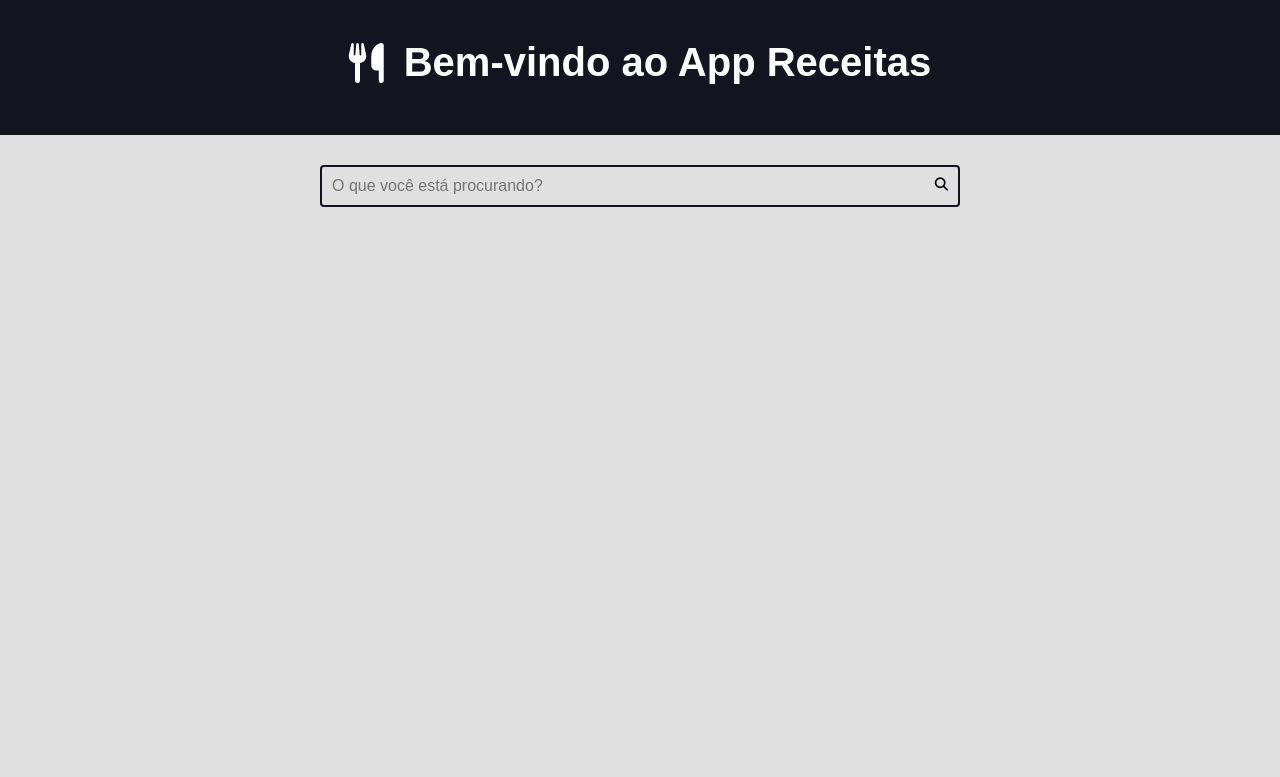
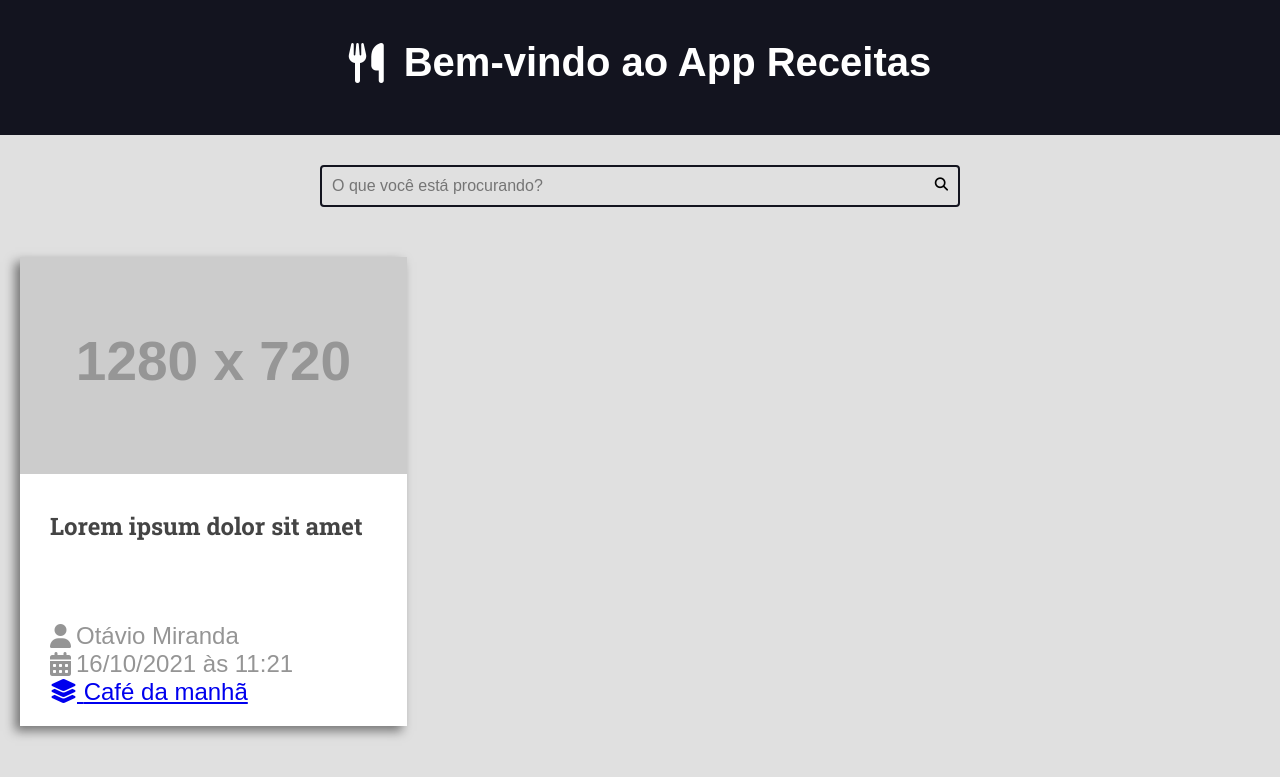
Before and after one commit to VagnerFloriano/curso-python-django, a Django app: page / in a window 1280 px wide. Shown: the top 777 px of the page. Run offline with Django 5.2, Linux system fonts and the light colour scheme; grey boxes labelled with a size stand in for pictures from a placeholder-image service; some libraries are stand-ins or nearby versions.

Commit message:
criando grid

```diff
--- a/receitas/templates/receitas/pages/index.html
+++ b/receitas/templates/receitas/pages/index.html
@@ -3,18 +3,40 @@
 <body>
 
     {% include 'receitas/partials/header.html' %}
+    {% include 'receitas/partials/search.html' %}
 
-    <div class="search-cotainer">
-        <div class="container">
-            <form action="" class="search-form">
-                <input type="search" class="search-input" name="Search" placeholder="O que você está procurando?">
-                <button type="submit" class="search-button">
-                    <i class="fa-solid fa-magnifying-glass"></i>
-            </form>
+    <main class="main-content-container">
+        <div class="main-content main-content-list container">
+            <div class="receitas receitas-lista-item">
+
+                <div class="receita-img">
+                    <img src="https://placehold.co/1280x720/269fe6/000000" alt="Receita 1">
+                </div>
+
+                <div class="receita-titulo-container">
+                    <h2 class="receitas-titulo">Lorem ipsum dolor sit amet</h2>
+                </div>
+
+                <div class="receitas-autor">
+                    <span class="receitas-autor-item">
+                        <i class="fas fa-user"></i>
+                        <span>Otávio Miranda</span>
+                    </span>
+                    <span class="receitas-autor-item">
+                        <i class="fas fa-calendar-alt"></i>
+                        <span>16/10/2021 às 11:21</span>
+                    </span>
+                    <span class="receitas-autor-item">
+                        <a href="/recipes/category/cafe-da-manha/">
+                            <i class="fas fa-layer-group"></i>
+                            <span>Café da manhã</span>
+                        </a>
+                    </span>
+                </div>
+
+            </div>
         </div>
-    </div>
-
-
+    </main>
 
 
 
--- a/receitas/templates/receitas/partials/head.html
+++ b/receitas/templates/receitas/partials/head.html
@@ -72,9 +72,10 @@
         }
 
         body {
-            font-size: 1.6rem;
+            font-size: 2.4rem;
             font-family: var(--font-primary);
             background: var(--color-gray-1);
+            color: var(--color-dark-text);
         }
 
         h1,
@@ -156,6 +157,64 @@
         .search-form:focus-within .search-button {
             color: var(--color-primary);
         }
+
+        .main-content {
+            padding-top: 0;
+        }
+
+        .main-content-list {
+            display: grid;
+            grid-template-columns: repeat(auto-fill, minmax(340px, 1fr));
+            gap: var(--spacing-gutter-large);
+            padding: 2rem;
+        }
+
+        .receitas {
+            background: var(--color-white);
+            box-shadow: -5px 5px 10px rgba(10, 10, 10, 0.5);
+            transform: scale(1);
+            transition: all 300ms ease-in-out;
+        }
+
+        .receitas img {
+            max-width: 100%;
+        }
+
+        .receitas-lista-item {
+            max-width: 64rem;
+        }
+
+        .receitas-lista-item:hover {
+            transform: scale(1.05);
+            box-shadow: -8px 8px 18px rgba(10, 10, 10, 0.25);
+        }
+
+        .receita-titulo-container {
+            padding: var(--spacing-gutter-medium);
+            padding-bottom: 2rem;
+
+        }
+
+        .receitas-titulo {
+            font-size: 2.4rem;
+            color: var(--color-dark-text);
+            padding-bottom: 2rem;
+        }
+
+        .receitas-autor {
+            padding: var(--spacing-gutter-medium);
+            padding-bottom: 2rem;
+
+
+        }
+
+        .receitas-autor-item {
+            display: flex;
+            align-items: center;
+            gap: 0.5rem;
+            color: var(--color-gray-4);
+            margin-right: 1rem;
+        }
     </style>
 </head>
 
--- /dev/null
+++ b/receitas/templates/receitas/partials/search.html
@@ -0,0 +1,9 @@
+<div class="search-cotainer">
+    <div class="container">
+        <form action="" class="search-form">
+            <input type="search" class="search-input" name="Search" placeholder="O que você está procurando?">
+            <button type="submit" class="search-button">
+                <i class="fa-solid fa-magnifying-glass"></i>
+        </form>
+    </div>
+</div>
```
